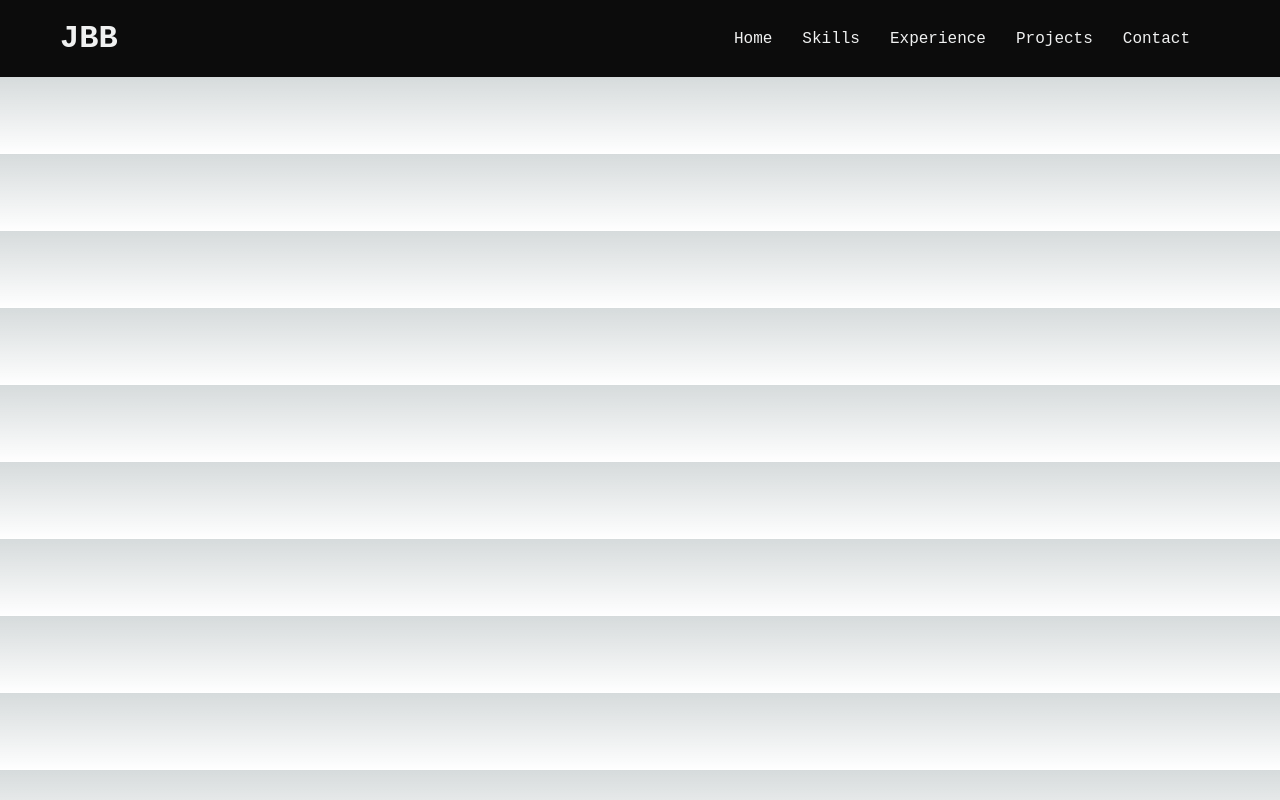
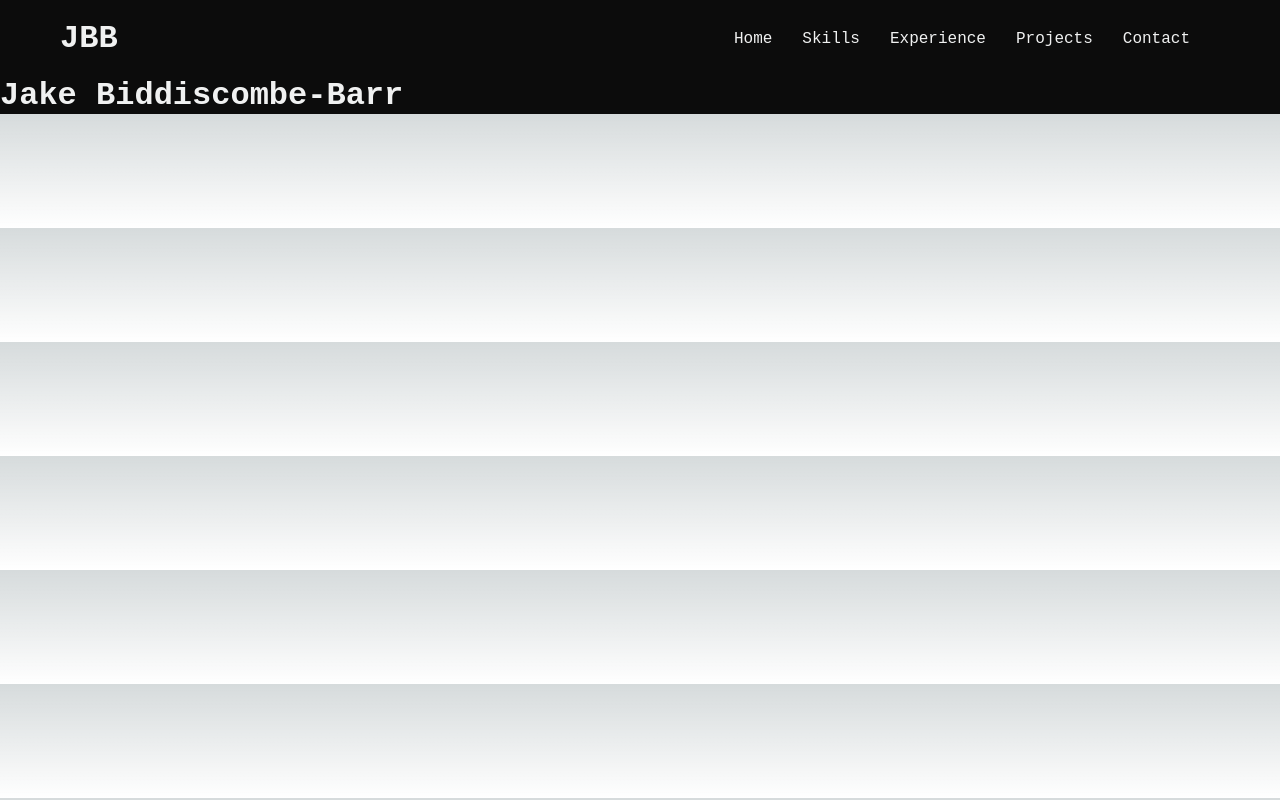
Before and after one commit to JakeBarr20/Portfolio-Website, a Next.js app: page / in a window 1280 px wide. Built offline with nearby package versions, Linux system fonts and the light colour scheme.

Commit message:
created basic about component

```diff
--- a/app/page.tsx
+++ b/app/page.tsx
@@ -1,21 +1,12 @@
 import "../styles/globals.scss";
-
+import Navbar from "@/components/Navbar";
+import About from "@/components/About";
 
 export default function Home() {
   return (
     <div className="wrapper">
-      <div className="navbar">
-        <div className="nav-left">
-          <h1>JBB</h1>
-        </div>
-        <div className="nav-right">
-          <p>Home</p>
-          <p>Skills</p>
-          <p>Experience</p>
-          <p>Projects</p>
-          <p>Contact</p>
-        </div>
-      </div>
+      <Navbar></Navbar>
+      <About></About>
     </div>
   );
 }
--- /dev/null
+++ b/components/About.tsx
@@ -0,0 +1,10 @@
+const About: React.FC = () => {
+    return (
+        <div>
+            <h1>Jake Biddiscombe-Barr</h1>
+
+        </div>
+    )
+}
+
+export default About;
--- /dev/null
+++ b/components/Navbar.tsx
@@ -0,0 +1,18 @@
+const Navbar: React.FC = () => {
+    return (
+        <div className="navbar">
+          <div className="nav-left">
+            <h1>JBB</h1>
+          </div>
+          <div className="nav-right">
+            <p>Home</p>
+            <p>Skills</p>
+            <p>Experience</p>
+            <p>Projects</p>
+            <p>Contact</p>
+          </div>
+        </div>
+    )
+}
+
+export default Navbar
```
